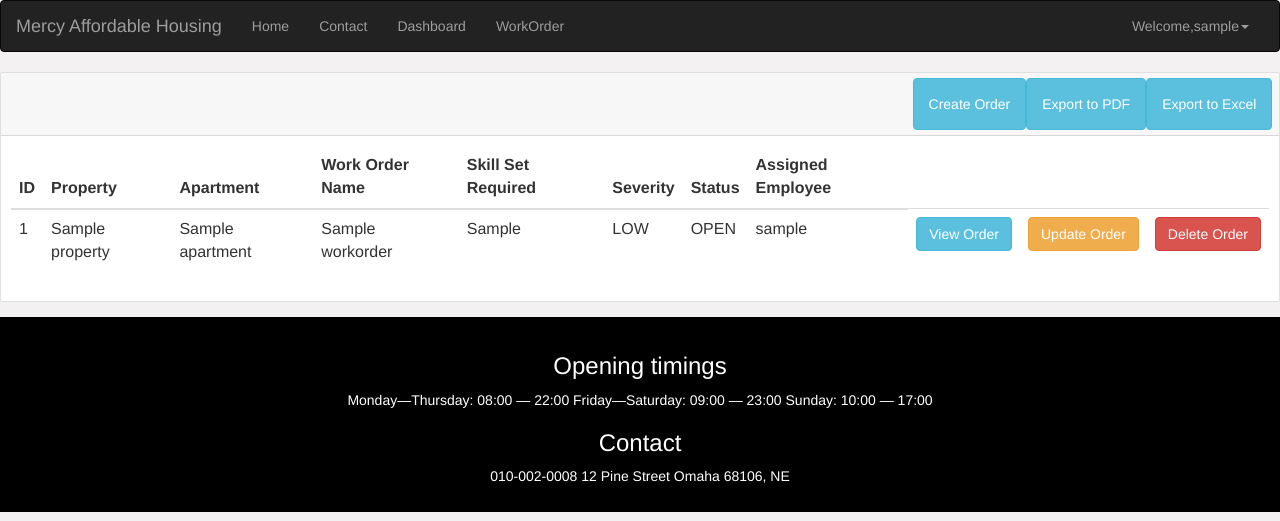
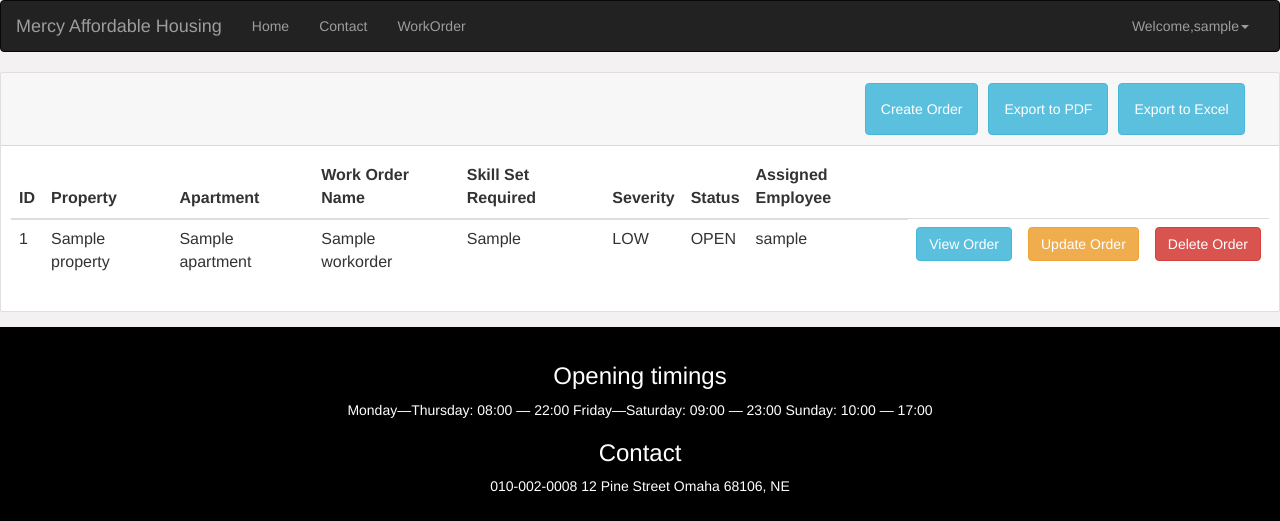
Before and after one commit to Sujatha-Renga/ISQA_8210_Assign5, a Django app: page /workorder/workorder/ in a window 1280 px wide. Shown: the top 521 px of the page. Run offline with Django 4.2, Linux system fonts and the light colour scheme; a user stored in the database is signed in; tables that the repository leaves empty hold one stand-in row (values such as "Sample post"); some libraries are stand-ins or nearby versions.

Commit message:
design chnages

```diff
--- a/static/css/login.css
+++ b/static/css/login.css
@@ -41,7 +41,7 @@ html {
 
 .pwresetlink {
     justify-content: center;
-    margin-left: 100px;
+    margin-left: 122px;
     color: #0f5132;
 }
 
--- a/templates/base.html
+++ b/templates/base.html
@@ -36,7 +36,7 @@
                     <ul class="nav navbar-nav">
                         <li><a href="{% url 'home' %}">Home</a></li>
                         <li><a href="#aboutpage">Contact</a></li>
-                        <li><a href="#">Dashboard</a></li>
+                        <!--<li><a href="#">Dashboard</a></li>-->
                         {% if user.is_superuser %}
                             <li><a href="{% url 'workorder_list' %}">WorkOrder</a></li>
                         {% elif user.is_staff %}
--- a/templates/workorder/workorder_list.html
+++ b/templates/workorder/workorder_list.html
@@ -7,16 +7,14 @@
     <div style="max-width:100%; min-width: 850px" class="card mb-4">
         <div class="card-header">
             <i class="fas fa-table me-1"></i>
+
             {% if user.is_staff %}
-                <div>
-                    <ul class="nav navbar-nav navbar-right" style="float:right">
-                        <li><a class="btn btn-info" href="{% url 'create_workorder' %}">Create Order</a></li>
-                        &nbsp &nbsp
-                        <li><a class="btn btn-info" style="float:right" href="{% url 'view_pdf' %}">Export to PDF</a></li>
-                        <li><a class="btn btn-info" style="float:right" href="{% url 'export_filter_work' %}">Export to
-                            Excel</a></li>
-                    </ul>
-                </div>
+                <ul class="nav navbar-nav text" style="float:right">
+                    <li style="padding: 5px"><a class="btn btn-info" href="{% url 'create_workorder' %}">Create Order</a></li> &nbsp&nbsp
+                    <li style="padding: 5px"><a class="btn btn-info" style="float:right" href="{% url 'view_pdf' %}">Export to PDF</a></li>&nbsp&nbsp
+                    <li style="padding: 5px"><a class="btn btn-info" style="float:right" href="{% url 'export_filter_work' %}">Export to
+                        Excel</a></li>
+                </ul>
             {% endif %}
         </div>
         <div class="card-body">
--- a/templates/workorder/workorderfilter.html
+++ b/templates/workorder/workorderfilter.html
@@ -6,6 +6,8 @@
             <form class="form" method="post" action="{% url 'export_work_orders' %}">
                 {% csrf_token %}
                 {{ form | crispy }}
+                    <br>
+                    <br>
                   <button class="btn btn-success mt-3" >Generate Report</button>
             </form>
         </div>
```
Also changed, not shown: templates/registration/login.html (+8 -1 lines), templates/registration/signup.html (+9 -0 lines).
